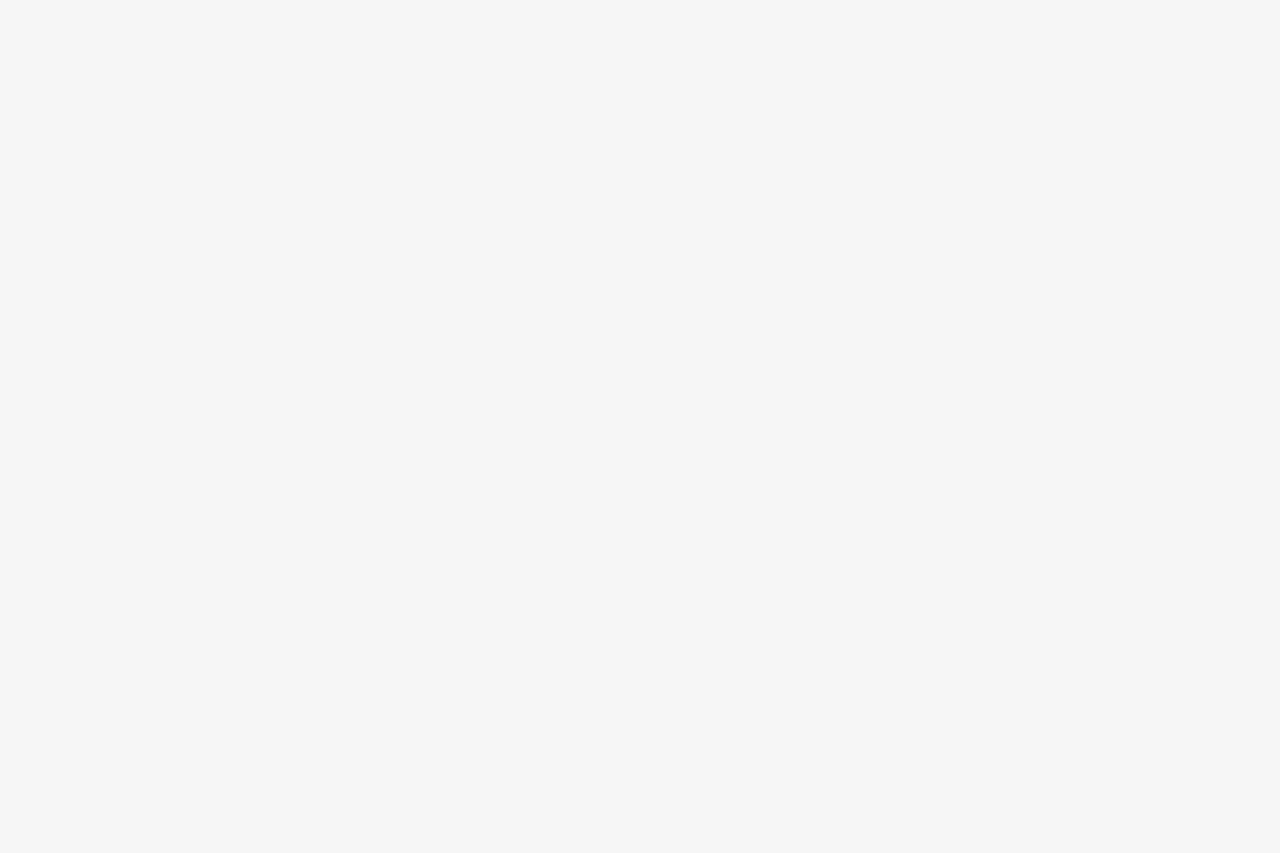
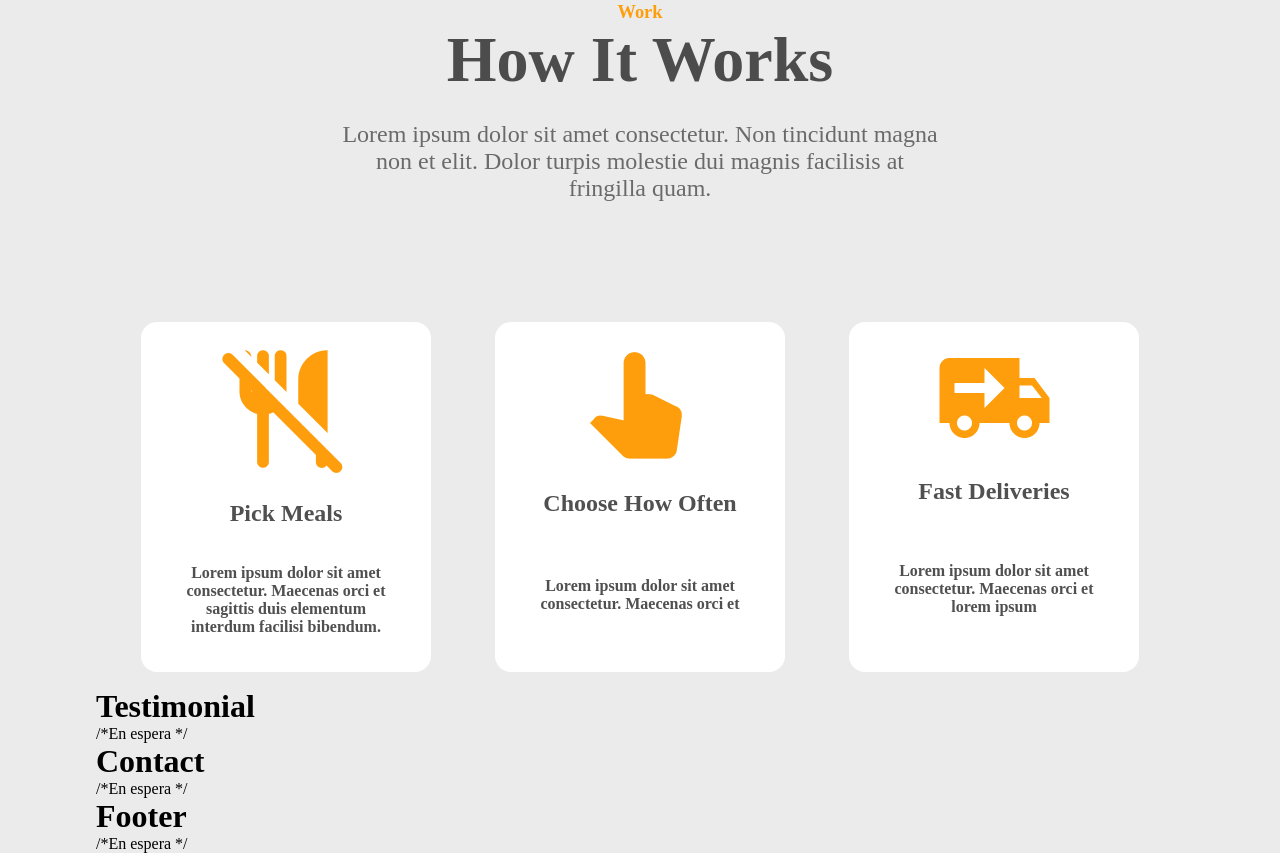
Before and after one commit to DavidCortesA/Restaurant, a React app: page / in a window 1280 px wide. Shown: the part 1820-2673 px from the top of the page. Before the commit the page ends 1831 px from the top, so only its background shows below. Built offline with nearby package versions, Linux system fonts and the light colour scheme.

Commit message:
🦺 Work ready

```diff
--- a/src/App.js
+++ b/src/App.js
@@ -2,12 +2,20 @@ import React from 'react';
 import '@styles/styles.scss';
 import Home from '@components/Home';
 import About from '@components/About';
+import Work from '@components/Work';
+import Testimonial from '@components/Testimonial';
+import Contact from '@components/Contact';
+import Footer from '@components/Footer';
 
 const App = () => {
   return (
     <div className='App'>
       <Home />
       <About />
+      <Work />
+      <Testimonial /> /*En espera */
+      <Contact /> /*En espera */
+      <Footer /> /*En espera */
     </div>
   )
 }
--- a/src/components/Work.jsx
+++ b/src/components/Work.jsx
@@ -1,9 +1,49 @@
-import React from 'react'
+import React from 'react';
+import PickMeals from '@assets/pick-meals-image.png';
+import ChooseMeals from '@assets/choose-image.png';
+import DeliveryMeals from '@assets/delivery-image.png';
 
 const Work = () => {
+
+  const workInfoData = [
+    {
+      image: PickMeals,
+      title: "Pick Meals",
+      text: "Lorem ipsum dolor sit amet consectetur. Maecenas orci et sagittis duis elementum interdum facilisi bibendum.",
+    },
+    {
+      image: ChooseMeals,
+      title: "Choose How Often",
+      text: "Lorem ipsum dolor sit amet consectetur. Maecenas orci et ",
+    },
+    {
+      image: DeliveryMeals,
+      title: "Fast Deliveries",
+      text: "Lorem ipsum dolor sit amet consectetur. Maecenas orci et lorem ipsum",
+    },
+  ];
+
   return (
-    <div>
-      <h1>Work</h1>
+    <div className='work__section'>
+      <div className="work__section--top">
+        <p className="primary-subheading">Work</p>
+        <h1 className="primary-heading">How It Works</h1>
+        <p className="primary-text">
+          Lorem ipsum dolor sit amet consectetur. Non tincidunt magna non et
+          elit. Dolor turpis molestie dui magnis facilisis at fringilla quam.
+        </p>
+      </div>
+      <div className="work__section--bottom">
+        {workInfoData.map((data)=> (
+          <div className="work__section--bottomInfo" key={data.title}>
+            <div className="work__section--bottomImg">
+              <img src={data.image} alt="" />
+            </div>
+            <h2>{data.title}</h2>
+            <p>{data.text}</p>
+          </div>
+        ))}
+      </div>
     </div>
   )
 }
--- a/src/styles/_about.scss
+++ b/src/styles/_about.scss
@@ -47,6 +47,7 @@
 @media (max-width: $medium){
   .about{
     &__container{
+      margin-top: 10rem;
       flex-direction: column;
       align-items: center;
       justify-content: center;
--- /dev/null
+++ b/src/styles/_work.scss
@@ -0,0 +1,53 @@
+@import './variables';
+
+.work{
+    &__section{
+        margin-top: 15rem;
+        &--top{
+            @include dFlex();
+            flex-direction: column;
+            h1{
+                max-width: 700px !important;
+            }
+            p{
+                text-align: center;
+                max-width: 600px !important;
+            }
+        }
+        &--bottom{
+            margin-top: 5rem;
+            @include dFlex();
+            flex-wrap: wrap;
+        }
+        &--bottomInfo{
+            width: 290px;
+            min-height: 350px;
+            background-color: white;
+            padding: 1rem 2rem;
+            @include dFlex();
+            flex-direction: column;
+            text-align: center;
+            border-radius: 1rem;
+            color: #505050;
+            margin: 1rem 2rem;
+            h2 {
+                margin: 1rem 0rem;
+            }
+            p{
+                flex: 1;
+                display: flex;
+                align-items: center;
+                font-weight: 600;
+            }
+        }
+    }
+}
+
+@media (max-width: $medium){
+    .work__section{
+        margin-top: 10rem;
+        &--bottom{
+            margin-top: 1rem;
+        }
+    }
+}
--- a/src/styles/styles.scss
+++ b/src/styles/styles.scss
@@ -2,6 +2,7 @@
 @import './navbar';
 @import './header';
 @import './about';
+@import './work';
 
 *{
   margin: 0;
@@ -22,7 +23,7 @@ img{
 }
 
 body{
-  background-color: #f6f6f6;
+  background-color: #ebebeb;
   max-width: 100%;
   overflow-x: hidden;
 }
```
